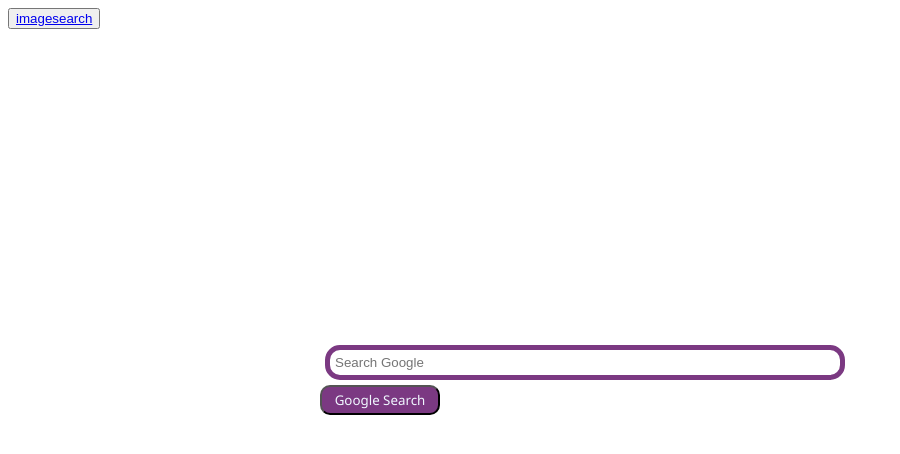
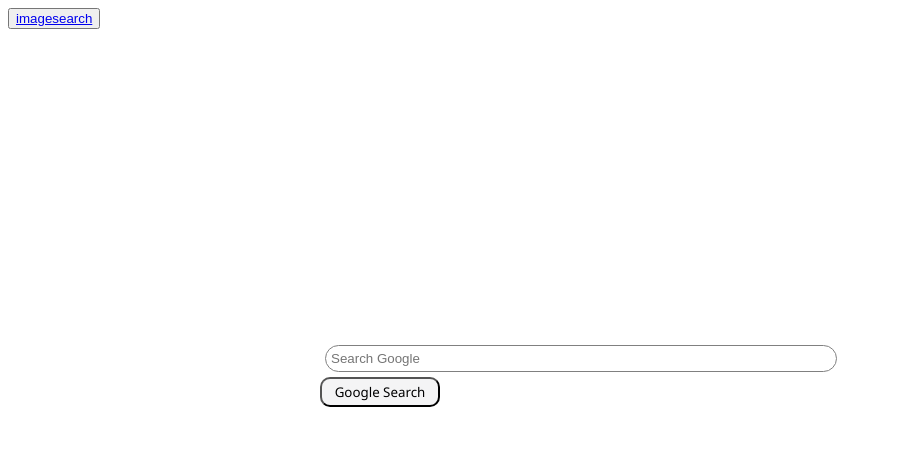
Before and after one commit to row-huh/Google-Search-Duplicate, a plain HTML site: page index.html in a window 1280 px wide. Shown: the whole page, without its empty margins (0-900 px from the left). Drawn offline with Linux system fonts and the light colour scheme.

Commit message:
changed button color to gray

```diff
--- a/style.css
+++ b/style.css
@@ -14,19 +14,19 @@ html {
     width: 500px;
     padding: 5px;
     margin: 5px;
-    border: 5px solid #7b3982;
+    border: 1px solid grey;
     border-radius: 15px;
 }
 
-#submitbutton {
-    background-color: #7b3982;
-}
+
 
 #submitbutton {
-    color: aliceblue;
+    background-color: #f4f4f5;
+    color: black;
     text-align: center;
     font-family:'Segoe UI', Tahoma, Geneva, Verdana, sans-serif;
     border-radius: 10px;
     width: 120px;
     height: 30px;
+    left: 50%;
 }
```
